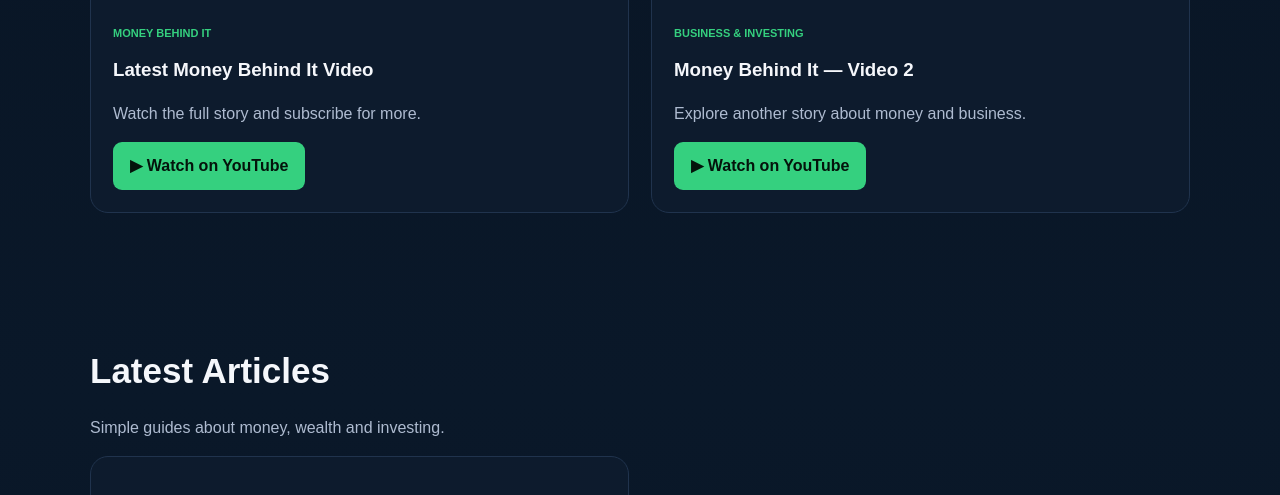
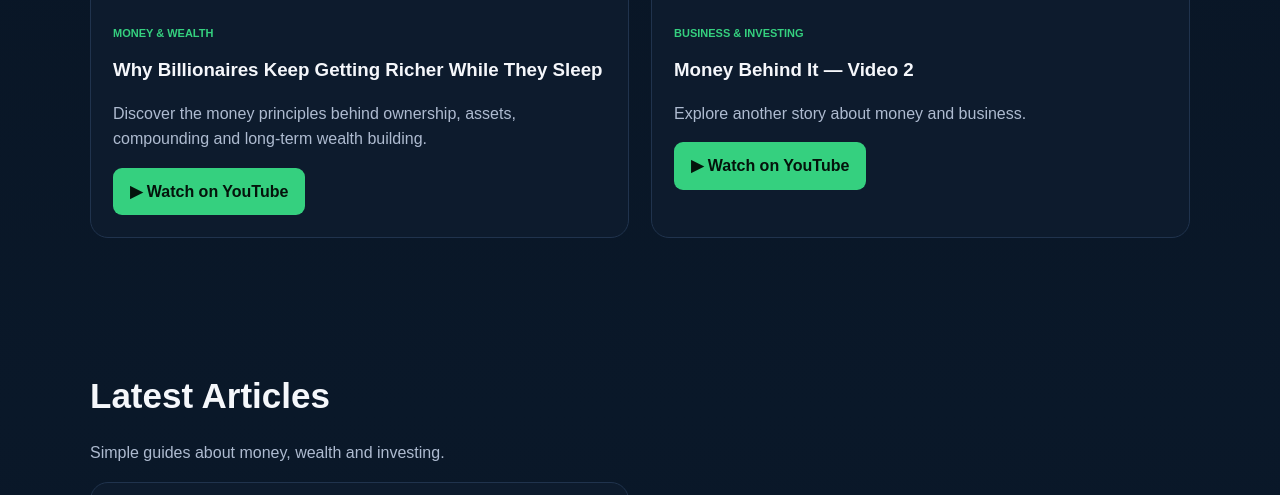
Before and after one commit to moneyearn4688-glitch/money-behind-it, a plain HTML site: page index.html in a window 1280 px wide. Shown: the part 1593-2088 px from the top of the page. Drawn offline with Linux system fonts and the light colour scheme.

Commit message:
Add files via upload

```diff
--- a/index.html
+++ b/index.html
@@ -52,7 +52,7 @@
 
 <section id="videos"><div class="container"><h2 class="section-title">Latest Videos</h2><p class="section-sub">Watch Money Behind It on YouTube.</p>
 <div class="video-grid">
-<article class="video-card"><div class="video"><iframe src="https://www.youtube.com/embed/Io7oFRUVxS0" title="Money Behind It latest video" loading="lazy" allowfullscreen></iframe></div><div class="video-info"><span class="tag">Money Behind It</span><h3>Latest Money Behind It Video</h3><p>Watch the full story and subscribe for more.</p><a class="btn" href="https://youtu.be/Io7oFRUVxS0" target="_blank">▶ Watch on YouTube</a></div></article>
+<article class="video-card"><div class="video"><iframe src="https://www.youtube.com/embed/uUL_Z7ExC84" title="Why Billionaires Keep Getting Richer While They Sleep | The Money Secret" loading="lazy" allowfullscreen></iframe></div><div class="video-info"><span class="tag">Money & Wealth</span><h3>Why Billionaires Keep Getting Richer While They Sleep</h3><p>Discover the money principles behind ownership, assets, compounding and long-term wealth building.</p><a class="btn" href="https://youtu.be/uUL_Z7ExC84" target="_blank" rel="noopener">▶ Watch on YouTube</a></div></article>
 <article class="video-card"><div class="video"><iframe src="https://www.youtube.com/embed/D62DYdw9qaY" title="Money Behind It video 2" loading="lazy" allowfullscreen></iframe></div><div class="video-info"><span class="tag">Business & Investing</span><h3>Money Behind It — Video 2</h3><p>Explore another story about money and business.</p><a class="btn" href="https://youtu.be/D62DYdw9qaY" target="_blank">▶ Watch on YouTube</a></div></article>
 </div></div></section>
 
```
